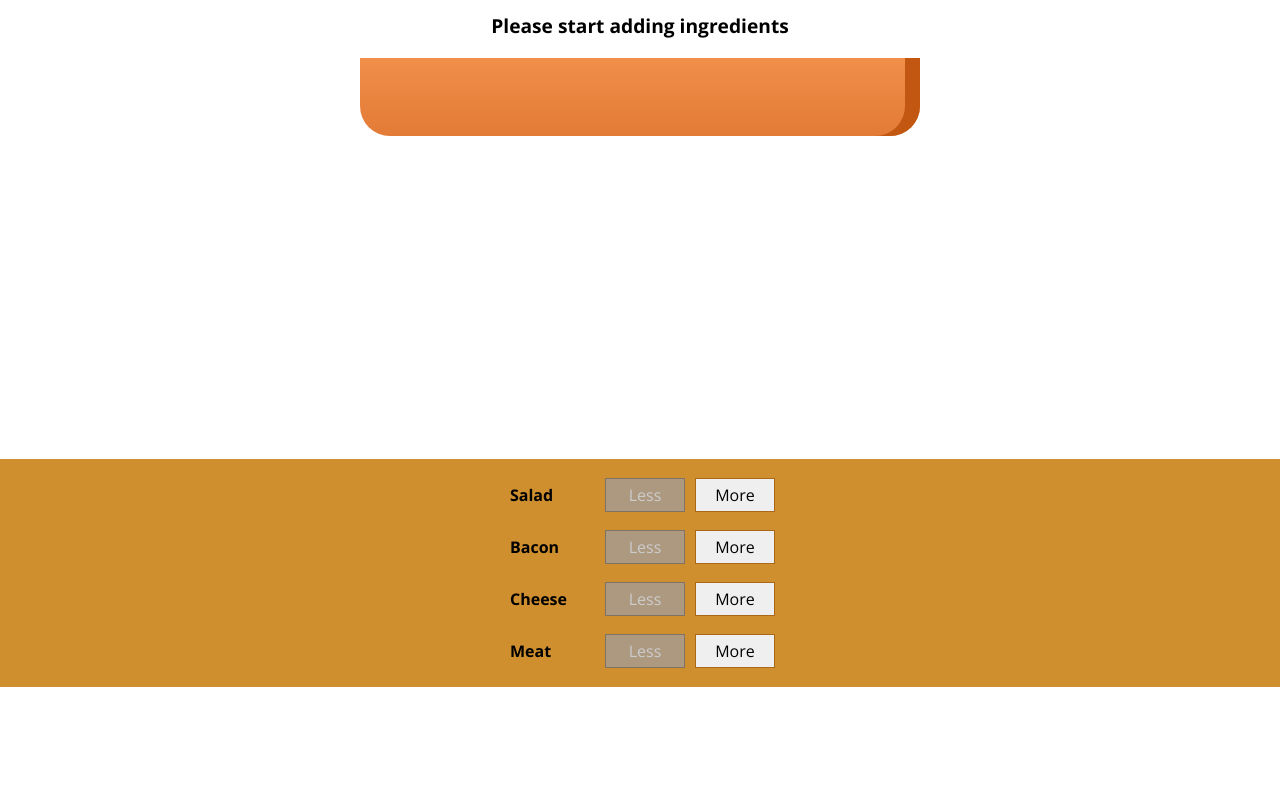
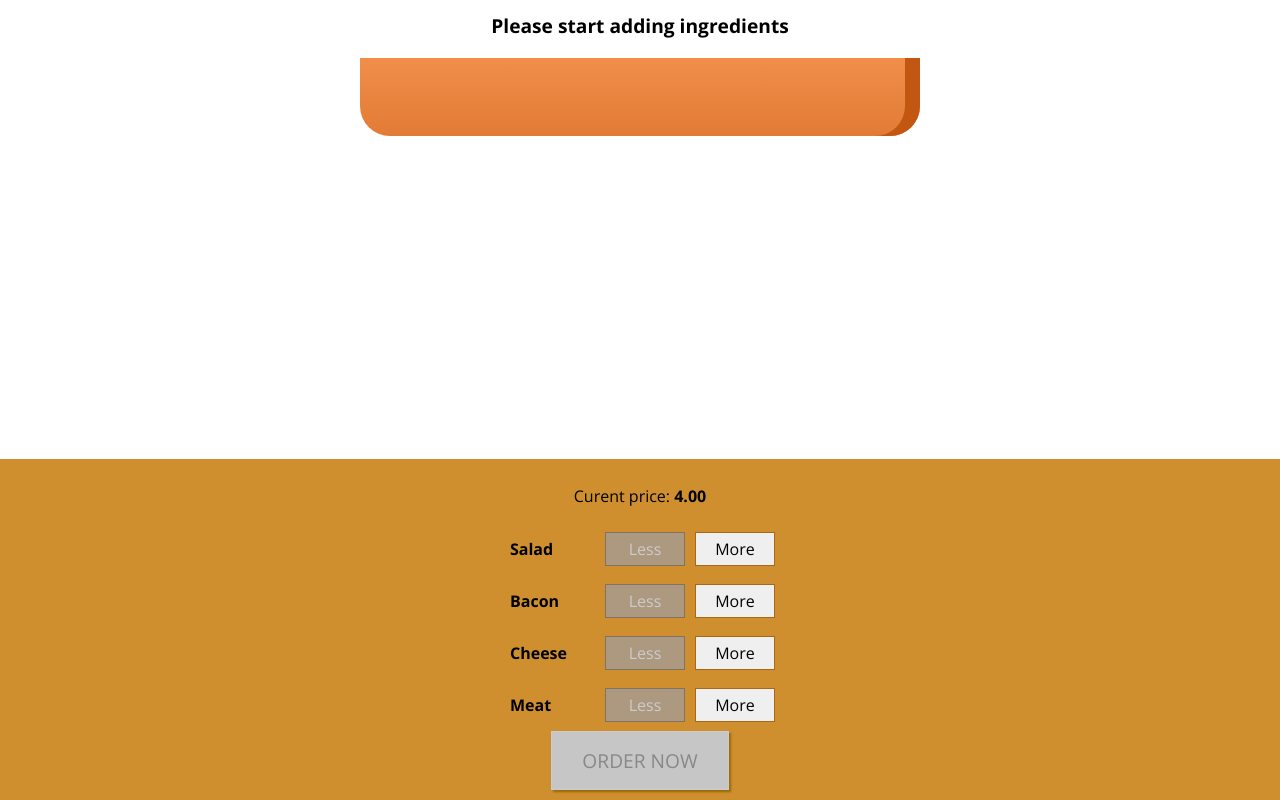
Before and after one commit to alyrmrt/burgerBuilder, a React app: page / in a window 1280 px wide. Shown: the part 179-979 px from the top of the page. Before the commit the page ends 866 px from the top, so only its background shows below. Built offline with nearby package versions, Linux system fonts and the light colour scheme.

Commit message:
created modal components to show order info to user created summary component

```diff
--- a/src/components/Burger/BuildControls/BuildControls.css
+++ b/src/components/Burger/BuildControls/BuildControls.css
@@ -8,3 +8,45 @@
   margin: auto;
   padding: 10px 0;
 }
+
+
+.OrderButton {
+    background-color: #DAD735;
+    outline: none;
+    cursor: pointer;
+    border: 1px solid #966909;
+    color: #966909;
+    font-family: inherit;
+    font-size: 1.2em;
+    padding: 15px 30px;
+    box-shadow: 2px 2px 2px #966909;
+}
+
+.OrderButton:hover, .OrderButton:active {
+    background-color: #A0DB41;
+    border: 1px solid #966909;
+    color: #966909;
+}
+
+.OrderButton:disabled {
+    background-color: #C7C6C6;
+    cursor: not-allowed;
+    border: 1px solid #ccc;
+    color: #888888;
+}
+
+.OrderButton:not(:disabled) {
+    animation: enable 0.3s linear;
+}
+
+@keyframes enable {
+    0% {
+        transform: scale(1);
+    }
+    60% {
+        transform: scale(1.1);
+    }
+    100% {
+        transform: scale(1);
+    }
+}
--- a/src/components/Burger/BuildControls/BuildControls.js
+++ b/src/components/Burger/BuildControls/BuildControls.js
@@ -11,6 +11,7 @@
 
 const buildControls = (props) => (
   <div className={classes.BuildControls}>
+     <p>Curent price: <strong>{props.price.toFixed(2)}</strong> </p>
     {controls.map(ctrl =>  (
       <BuildControl
        key={ctrl.label}
@@ -19,7 +20,9 @@
        removed={() => props.ingredientRemoved(ctrl.type)}
        disabled={props.disabled[ctrl.type]}/>
     ))}
-
+      <button className={classes.OrderButton}
+      disabled={!props.purchasable}
+      onClick={props.ordered}>ORDER NOW</button>
   </div>
 )
 
--- /dev/null
+++ b/src/components/Burger/OrderSummary/OrderSummary.js
@@ -0,0 +1,26 @@
+import React from 'react'
+import Aux from '../../../hoc/Aux'
+
+const OrderSummary = (props) => {
+  const ingredientSummary = Object.keys(props.ingredients)
+        .map(igKey => {
+          return <li key={igKey}>
+          <span style={{textTransform: 'capitalize'}}>{igKey}</span>: {props.ingredients[igKey]}
+          </li>
+        })
+  return (
+    <Aux>
+      <h3>Your Order</h3>
+      <p>A delicious burger with the following ingredients:</p>
+      <ul>
+          {ingredientSummary}
+      </ul>
+      <p>Continue to Checkout</p>
+    </Aux>
+  )
+}
+
+
+
+
+export default OrderSummary
--- /dev/null
+++ b/src/components/UI/Modal/Modal.css
@@ -0,0 +1,20 @@
+.Modal {
+    position: fixed;
+    z-index: 500;
+    background-color: white;
+    width: 70%;
+    border: 1px solid #ccc;
+    box-shadow: 1px 1px 1px black;
+    padding: 16px;
+    left: 15%;
+    top: 30%;
+    box-sizing: border-box;
+    transition: all 0.3s ease-out;
+}
+
+@media (min-width: 600px) {
+    .Modal {
+        width: 500px;
+        left: calc(50% - 250px);
+    }
+}
--- /dev/null
+++ b/src/components/UI/Modal/Modal.js
@@ -0,0 +1,14 @@
+import React from 'react'
+import classes from './Modal.css'
+
+const modal = (props) => (
+<div className={classes.Modal}
+style={{
+  transform: props.show ? 'translateY(0)' : 'translateY(-100vh)',
+  opacity: props.show ? '1' : '0'
+}}>
+   {props.children}
+</div>
+)
+
+export default modal
--- a/src/containers/BurgerBuilder/BurgerBuilder.js
+++ b/src/containers/BurgerBuilder/BurgerBuilder.js
@@ -2,6 +2,8 @@
 import Aux from '../../hoc/Aux'
 import Burger from '../../components/Burger/Burger'
 import BuildControls from '../../components/Burger/BuildControls/BuildControls'
+import Modal from '../../components/UI/Modal/Modal'
+import OrderSummary from '../../components/Burger/OrderSummary/OrderSummary'
 
 const INGREDIENT_PRICES = {
   salad: 0.5,
@@ -22,7 +24,20 @@
          cheese: 0,
          meat: 0
        },
-       totalPrice: 4
+       totalPrice: 4,
+       purchasable: false,
+       purchasing: false
+     }
+
+     updatePurchaseState (ingredients) {
+       const sum = Object.keys(ingredients)
+       .map(igKey => {
+         return ingredients[igKey]
+       })
+       .reduce((sum, el) => {
+         return sum + el
+       }, 0)
+       this.setState({ purchasable: sum > 0})
      }
 
      addIngredientHandler = (type) => {
@@ -36,6 +51,7 @@
        const oldPrice = this.state.totalPrice
        const newPrice = oldPrice + priceAddition
        this.setState({totalPrice: newPrice, ingredients: updatedIngredients})
+       this.updatePurchaseState(updatedIngredients)
      }
 
      removeIngredientHandler = (type) => {
@@ -52,7 +68,13 @@
        const oldPrice = this.state.totalPrice
        const newPrice = oldPrice - priceDeduction
        this.setState({totalPrice: newPrice, ingredients: updatedIngredients})
+       this.updatePurchaseState()
        }
+
+      purchaseHandler = () => {
+        this.setState({purchasing: true})
+      }
+
 
 
 
@@ -65,11 +87,17 @@
     }
     return (
       <Aux>
+         <Modal show={this.state.purchasing}>
+           <OrderSummary ingredients={this.state.ingredients} />
+         </Modal>
          <Burger ingredients={this.state.ingredients} />
          <BuildControls
           ingredientAdded={this.addIngredientHandler}
           ingredientRemoved={this.removeIngredientHandler}
-           disabled={disabledInfo}/>
+           disabled={disabledInfo}
+           purchasable={this.state.purchasable}
+           ordered={this.purchaseHandler}
+           price={this.state.totalPrice}/>
       </Aux>
     )
   }
```
Also changed, not shown: src/components/UI/Backdrop/Backdrop.js (added).
